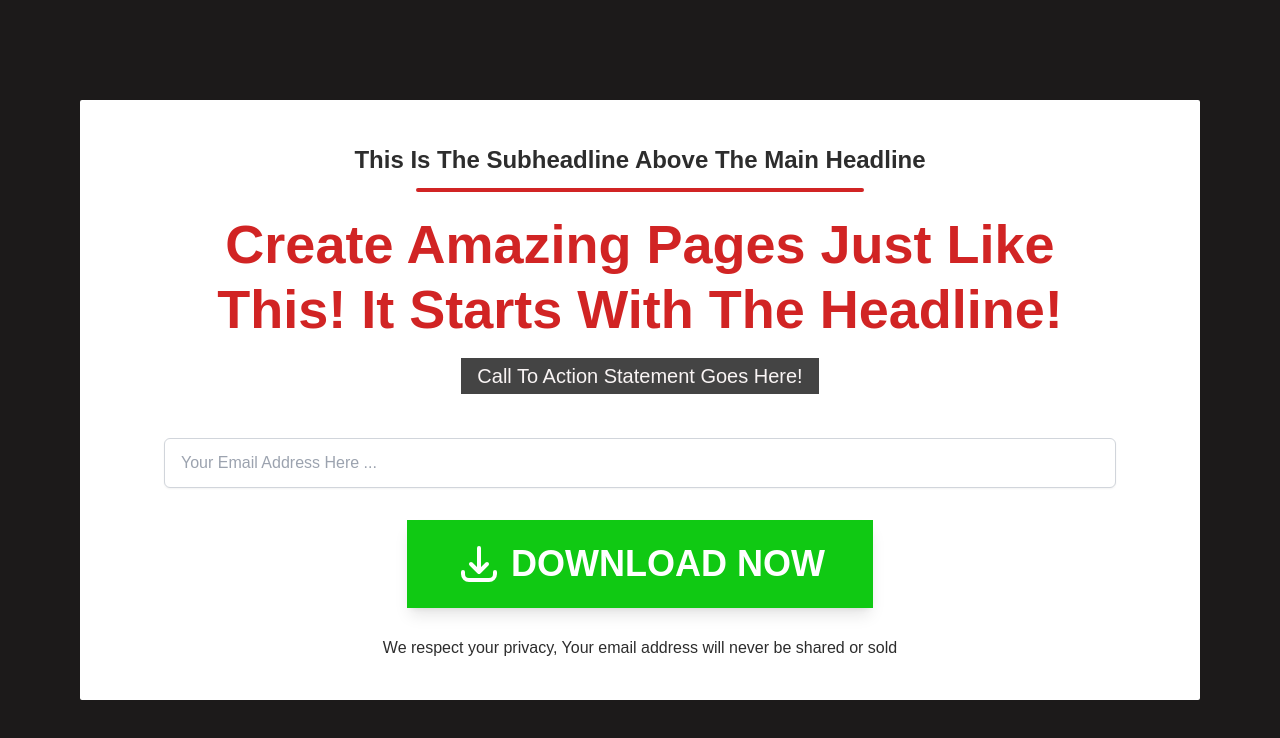
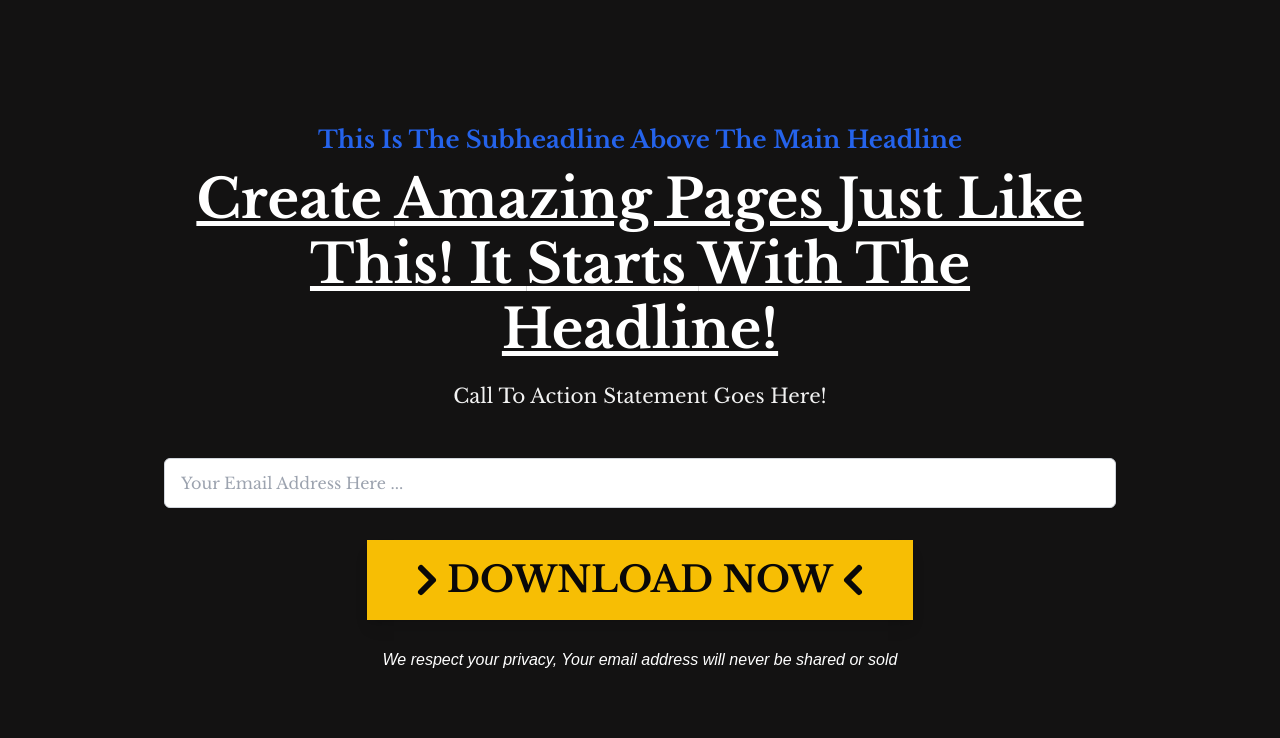
Before and after one commit to Waqas-Ahmed1998/splitVideo-temp-2, a website built with Vite: page index.html in a window 1280 px wide. Built offline with nearby package versions, Linux system fonts and the light colour scheme; a web font is replaced by a local one.

Commit message:
first commit

```diff
--- a/index.html
+++ b/index.html
@@ -19,26 +19,25 @@
   <title>quiz-form</title>
 </head>
 
-<body class="bg-[#1c1a1a] ">
+<body class="bg-[#131212] ">
 
-  <div class="flex relative flex-col mx-auto justify-center   items-center h-[90vh] md:h-screen  overflow-x-hidden ">
+  <div class="flex relative flex-col mx-auto mt-20 items-center   overflow-x-hidden ">
 
 
     <div
-      class="md:mx-auto  md:max-w-[1120px] rounded-sm bg-black/20 md:bg-white  py-10 relative    flex flex-col  items-center justify-center  mx-1 ">
+      class="md:mx-auto  md:max-w-[1120px] rounded-sm  py-10 relative    flex flex-col  items-center justify-center  mx-1 ">
 
 
       <div
-        class=" xs:m-1 md:p-0 bg-transparent w-full px-1 flex flex-col items-center pt-5 md:py-0 relative [z-index:3] md:top-auto mx-auto md:w-[80%] text-center  ">
+        class=" xs:m-1 md:p-0 bg-transparent w-full px-1 flex flex-col items-center pt-5 md:py-0 relative [z-index:3] md:top-auto mx-auto md:w-[80%] text-center text-white">
 
 
-        <p
-          class="  text-center mb-3 px-1  text-base md:text-2xl text-white md:text-[#2d2d2d] font-semibold  subheading w-fit  ">
+        <p class="  text-center mb-3 px-1  text-base md:text-2xl text-blue-600  font-semibold  subheading w-fit  ">
           This Is The Subheadline Above The Main Headline</p>
-        <div class="w-[50%] mb-5 border-t md:border-2 border-[#d12424] mx-auto rounded-full"></div>
+        <!-- <div class="w-[50%] mb-5 border-t md:border-2 border-[#d12424] mx-auto rounded-full"></div> -->
 
 
-        <h2 class="text-2xl md:text-[54px] md:leading-[1.2]   text-[#d12424]   mb-4 text-center  heading  font-bold">
+        <h2 class="text-2xl md:text-[54px] md:leading-[1.2] underline  mb-4 text-center  heading  font-bold">
 
           Create <span class=""> Amazing Pages
           </span>
@@ -48,31 +47,40 @@
         </h2>
 
 
-        <p class=" text-sm md:text-xl bg-[#444] px-4 py-1  call  text-[#f9f4f4] ">
+        <p class=" text-sm md:text-xl  px-4 py-1  call  text-[#f2f2f2] ">
           Call To Action Statement Goes Here!</p>
 
       </div>
       <form action="" class=" flex flex-col w-full space-y-4 md:space-y-8 mb-2 mt-10 font-semibold items-center">
 
         <input type="email" placeholder="Your Email Address Here ..."
-          class="  rounded-md w-full  md:w-[85%]  border border-gray-300 active:outline-none focus:outline-none  shadow-sm  px-4 py-3 ">
+          class="   rounded-md w-full  md:w-[85%]  border border-gray-300 active:outline-none focus:outline-none  shadow-sm  px-4 py-3 ">
         <button
-          class="cursor-pointer hover:bg-[#81c272] bg-[#10c913]  shadow-lg  border-8 border-transparent  font-bold  text-center  py-3 md:text-4xl md:w-fit md:px-10    w-[95%] text-[#ffffff] space-x-2  flex items-center justify-center transition-all hover:bg-gradient-to-l  ease-in-out text-2xl hover:text-white  ">
+          class="cursor-pointer hover:bg-[#e4af59] bg-[#f7be04]  shadow-lg  border-8 border-transparent  font-bold  text-center  py-3 md:text-4xl md:w-fit md:px-10    w-[95%] text-[#090808] space-x-2  flex items-center justify-center transition-all hover:bg-gradient-to-l  ease-in-out text-xl hover:text-white  ">
           <!-- <i class="fa-solid fa-arrow-down "></i> -->
-          <svg xmlns="http://www.w3.org/2000/svg" class="h-6 w-6 md:scale-[2]  md:m-3 inline-block  " fill="none"
-            viewBox="0 0 24 24" stroke="currentColor" stroke-width="2">
-            <path stroke-linecap="round" stroke-linejoin="round"
-              d="M4 16v1a3 3 0 003 3h10a3 3 0 003-3v-1m-4-4l-4 4m0 0l-4-4m4 4V4" />
+          <svg xmlns="http://www.w3.org/2000/svg" class=" h-6 w-6 scale-[1.5] md:scale-[2.5] inline-block"
+            viewBox="0 0 20 20" fill="currentColor">
+            <path fill-rule="evenodd"
+              d="M7.293 14.707a1 1 0 010-1.414L10.586 10 7.293 6.707a1 1 0 011.414-1.414l4 4a1 1 0 010 1.414l-4 4a1 1 0 01-1.414 0z"
+              clip-rule="evenodd" />
           </svg>
           <p>DOWNLOAD NOW</p>
-          <!-- <i class="fa-solid fa-chevron-left"></i> -->
+          <svg xmlns="http://www.w3.org/2000/svg" class="h-6 w-6 scale-[1.5] md:scale-[2.5] " viewBox="0 0 20 20"
+            fill="currentColor">
+            <path fill-rule="evenodd"
+              d="M12.707 5.293a1 1 0 010 1.414L9.414 10l3.293 3.293a1 1 0 01-1.414 1.414l-4-4a1 1 0 010-1.414l4-4a1 1 0 011.414 0z"
+              clip-rule="evenodd" />
+          </svg>
         </button>
       </form>
+      <!-- <div class="w-[50%] mb-5 border-t md:border-2 border-[#d12424] mx-auto rounded-full"></div> -->
+
       <div
         class="flex px-1 w-full  justify-center items-center space-x-2 mt-5 text-center flex-col md:flex-row space-y-2 md:space-y-0">
         <!-- <i class="fa fa-lock block  text-[0.7rem]  "></i> -->
 
-        <p class=" align-baseline text-sm md:text-base disclaimer font-medium text-white md:text-[#2d2d2d] ">We respect
+        <p class=" italic align-baseline text-sm md:text-base disclaimer font-medium text-white  ">
+          We respect
           your privacy,
           Your
           email
--- a/tailwind.css
+++ b/tailwind.css
@@ -10,8 +10,8 @@
 body {
 
 
+  font-family: 'Libre Baskerville', serif;
 
-font-family: sans-serif;
 
 /* font-family: 'Vazirmatn', sans-serif; */
 
@@ -23,7 +23,13 @@ font-family: sans-serif;
 
 }
 
+input {
+  font-family: 'Libre Baskerville', serif;
+
+}
+
 .subheading {
+
 
 
 
@@ -46,7 +52,7 @@ input {
 }
 .disclaimer {
 
-
+font-family: sans-serif;
 
 }
 .rgba {
```
Also changed, not shown: dist/styles.css.
